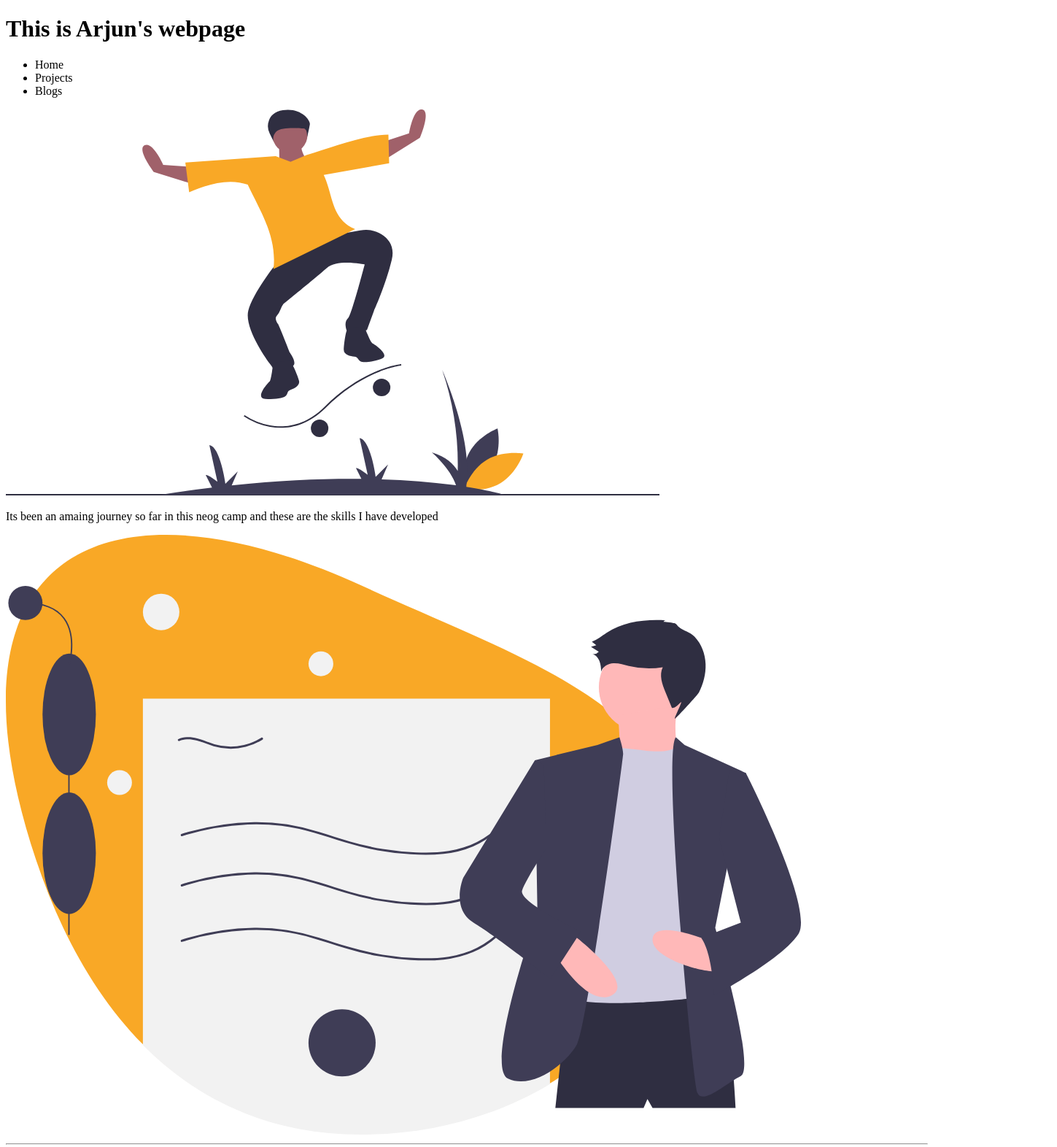
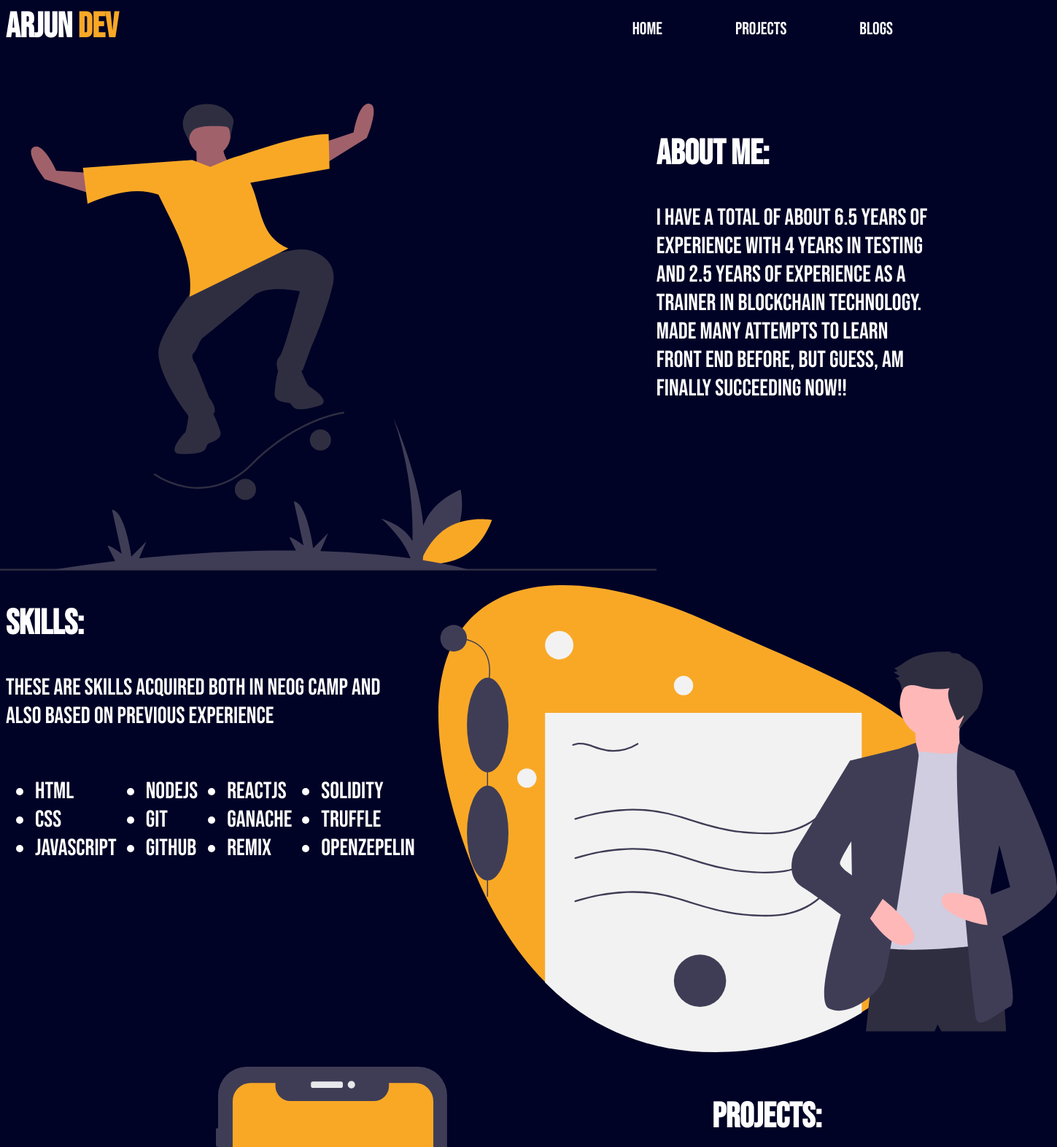
Before and after one commit to arjundevn/portfolio, a plain HTML site: page index.html in a window 1280 px wide. Shown: the top 1572 px of the page at 73% size, 1449 px wide, since content can reach past the window. Drawn offline with Linux system fonts and the light colour scheme.

Commit message:
style: added the entire styling for home page

```diff
--- a/index.html
+++ b/index.html
@@ -8,30 +8,64 @@
     <title>Portfolio</title>
 </head>
 <body>
+    <div class="header">
     <header>
-        <h1>This is Arjun's webpage</h1>
-        <ul>
-            <li>Home</li>
-            <li>Projects</li>
-            <li>Blogs</li>
-        </ul>
+        <h1>Arjun <span style="color: #F9A826">Dev</span></h1>
+        <div class="top-menu">
+            <ul >
+            <li class="top-menu-item">Home</li>
+            <li class="top-menu-item">Projects</li>
+            <li class="top-menu-item">Blogs</li>
+            </ul>
+        </div>
     </header>
-    <img src="images/skateboard.svg">
-    <div>
-        <p>Its been an amaing journey so far in this neog camp and these are the skills I have developed</p>
-        <img src="images/skills.svg">
     </div>
-    <hr>
-    <div>
-        <p>These are the various Projects I have created until now. Please go through and provide valuable feedback</p>
+    <div class="section">
+        <img class = "image-1" src="images/skateboard.svg">
+        <div class = "section-text"><h2>About me:</h2>
+        <p>I have a total of about 6.5 years of experience with 4 years in testing and 2.5 years of experience as a trainer in Blockchain technology. Made many attempts to learn front end before, but guess, AM FINALLY SUCCEEDING NOW!!</p>
+    </div>
+    </div>
+    <div class="section">
+        <div class = "section-text"><h2>Skills:</h2>
+            <p>These are skills acquired both in neog camp and also based on previous experience</p>
+            <div class= "section2">
+                <ul>
+                    <li>html</li>
+                    <li>css</li>
+                    <li>Javascript</li>
+                </ul>
+                <ul>
+                    <li>nodejs</li>
+                    <li>git</li>
+                    <li>github</li>
+                </ul>
+                <ul>
+                    <li>reactjs</li>
+                    <li>ganache</li>
+                    <li>remix</li>
+                </ul>
+                <ul>
+                    <li>solidity</li>
+                    <li>truffle</li>
+                    <li>openzepelin</li>
+                </ul>
+            </div>
+        </div>
+        <p><img class = "image-2" src="images/skills.svg"></p>
+    </div>
+    <div class="section">
         <img src="images/app.svg">
+        <div class = "section-text"><h2>Projects:</h2>
+        <p>There are a handful of projects which I have created during the level-Zero of the Neog camp. Click <span style="color: #F9A826">here</span> to view all the projects</p>
     </div>
-    <hr>
-    <div>
-        <p>Few attempts at blogging</p>
+    </div>
+    <div class="section">
+        <div class = "section-text"><h2>Blog:</h2>
+            <p>Interested in bitcoin or any other cryptocurrencies? Want to dive into blockchain technology but do not know where to start?</p> <p>Checkout the blogs <span style="color: #F9A826">here</span> and let me know what you think ;)</p>
+        </div>
         <img src="images/blog.svg">
     </div>
     <hr>
-
 </body>
 </html>
--- a/styles.css
+++ b/styles.css
@@ -1,3 +1,57 @@
+@import url('https://fonts.googleapis.com/css2?family=Bebas+Neue&display=swap');
+
 :root {
     --theme-color : #F9A826;
 }
+
+body {
+    background-color: #000326;
+    color:white;
+}
+
+h1 {
+    display: inline;
+    text-align: left;
+}
+.header{
+    font-family: 'Bebas Neue', cursive;
+    font-size:x-large;
+    padding-bottom: 4rem;
+}
+
+.top-menu-item{
+    display:inline;
+    padding: 0rem 3rem;
+
+}
+
+.top-menu {
+    text-align:right;
+    text-align: top;
+    margin-top: -4rem;
+}
+
+.section .image-1{
+    margin-left: -12rem;
+}
+
+.section{
+    display: inline-flex;
+}
+
+.section-text {
+    font-family: 'Bebas Neue', cursive;
+    font-size: xx-large;
+}
+
+.section img {
+    height: 40rem
+}
+
+.section2 {
+    display: inline-flex;
+}
+
+.image-2 {
+    margin-left: 2rem;
+}
```
